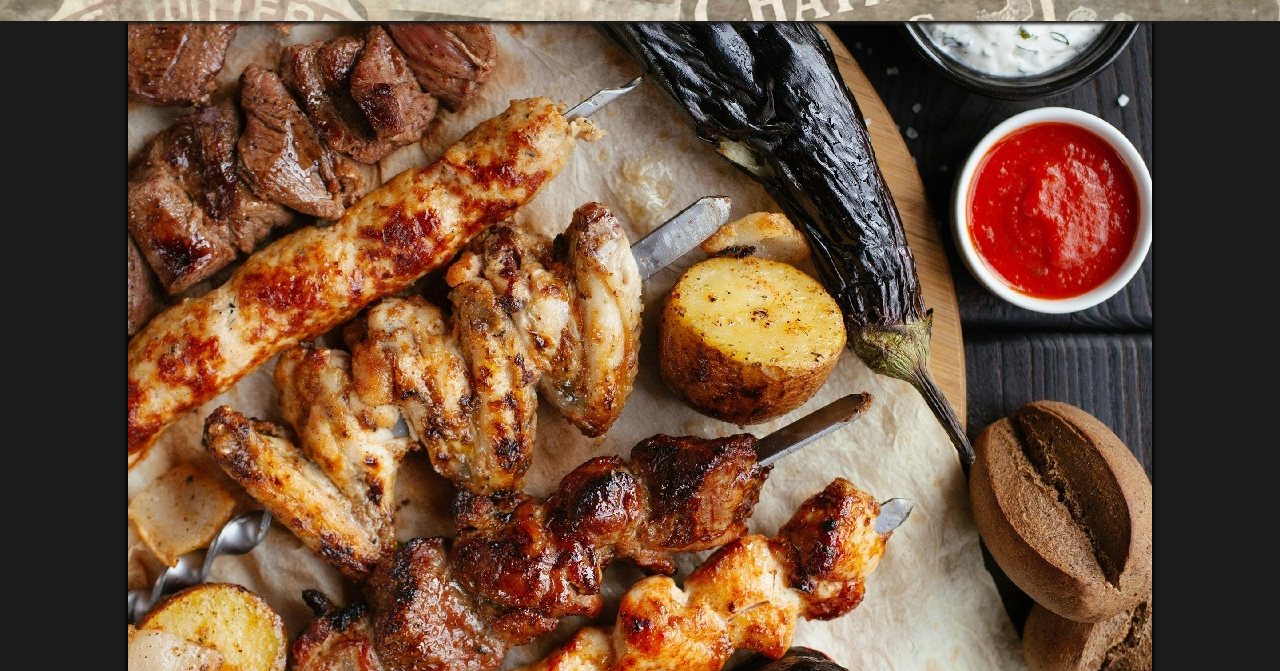
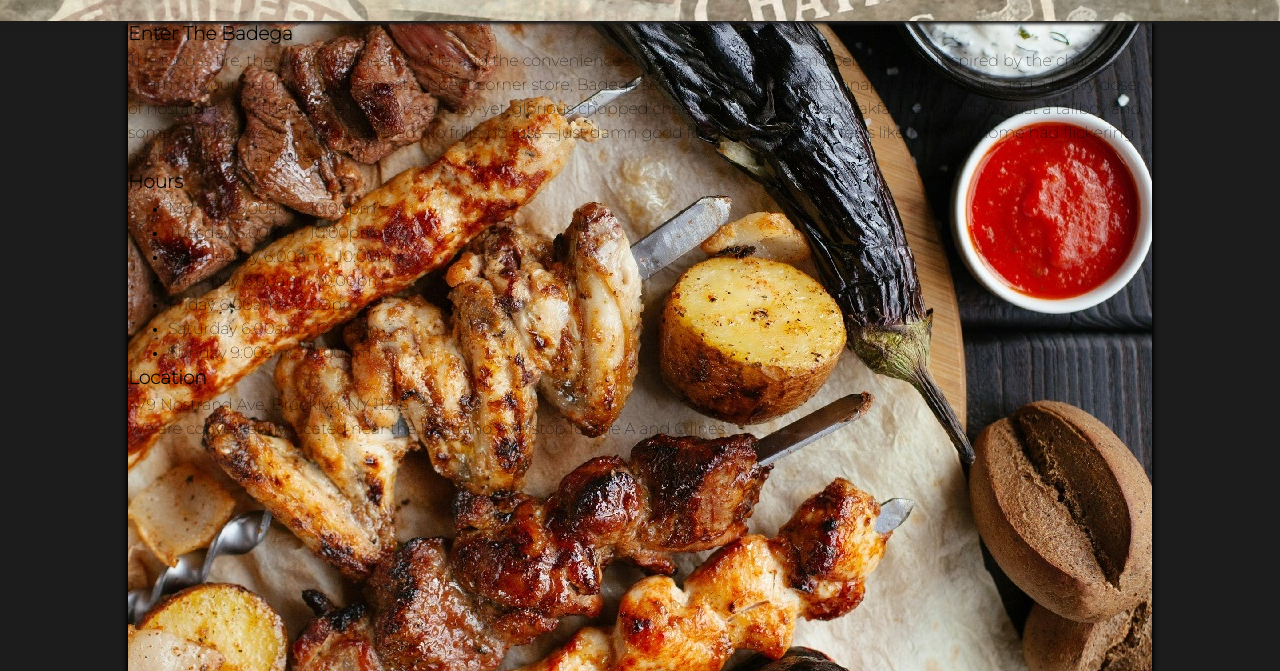
Before and after one commit to El-Burnie/restaurant-page, a website built with webpack: page src/template.html in a window 1280 px wide. Shown: the part 129-800 px from the top of the page. Built offline with nearby package versions, Linux system fonts and the light colour scheme.

Commit message:
Add landing page content

```diff
--- a/src/template.html
+++ b/src/template.html
@@ -18,6 +18,38 @@
         </nav>
     </header>
     <div id="content">
+        <div class="text-box">
+            <h3>Enter The Badega</h3>
+            <p id="landing-blurb">
+                The food is fire, the vibes are questionable, and the
+                convenience store cat definitely doesn’t belong to us.
+                Inspired by the chaotic charm of your neighborhood's
+                most suspect corner store, Badega serves up
+                late-night eats, unapologetic flavors, and a heavy dose
+                of nostalgia. Whether you're here for a greasy-yet-glorious
+                chopped cheese, a bodega-style breakfast sandwich, or just a
+                tallboy and some attitude, we’ve got you covered. No frills,
+                no fuss—just damn good food in a place that feels like home
+                (if home had flickering neon lights and a broken ATM)
+            </p>
+        </div>
+        <div class="text-box">
+            <h3>Hours</h3>
+            <ul id="hours-of-operation">
+                <li>Monday 6:00am - 10:00pm</li>
+                <li>Tuesday 6:00am - 10:00pm</li>
+                <li>Wednesday 6:00am - 10:00pm</li>
+                <li>Thursday 6:00am - 10:00pm</li>
+                <li>Friday 6:00am - 12:00pm</li>
+                <li>Saturday 6:00am - 12:00am</li>
+                <li>Sunday 9:00am - 10:00pm</li>
+            </ul>
+        </div>
+        <div class="text-box">
+            <h3>Location</h3>
+            <p id="address">479 Nostrand Ave, Brooklyn, NY 11216</p>
+            <p id="location-blurb">We are conveniently located near the Nostrand Ave. stop for the A and C lines</p>
+        </div>
     </div>
 </body>
 </html>
```
